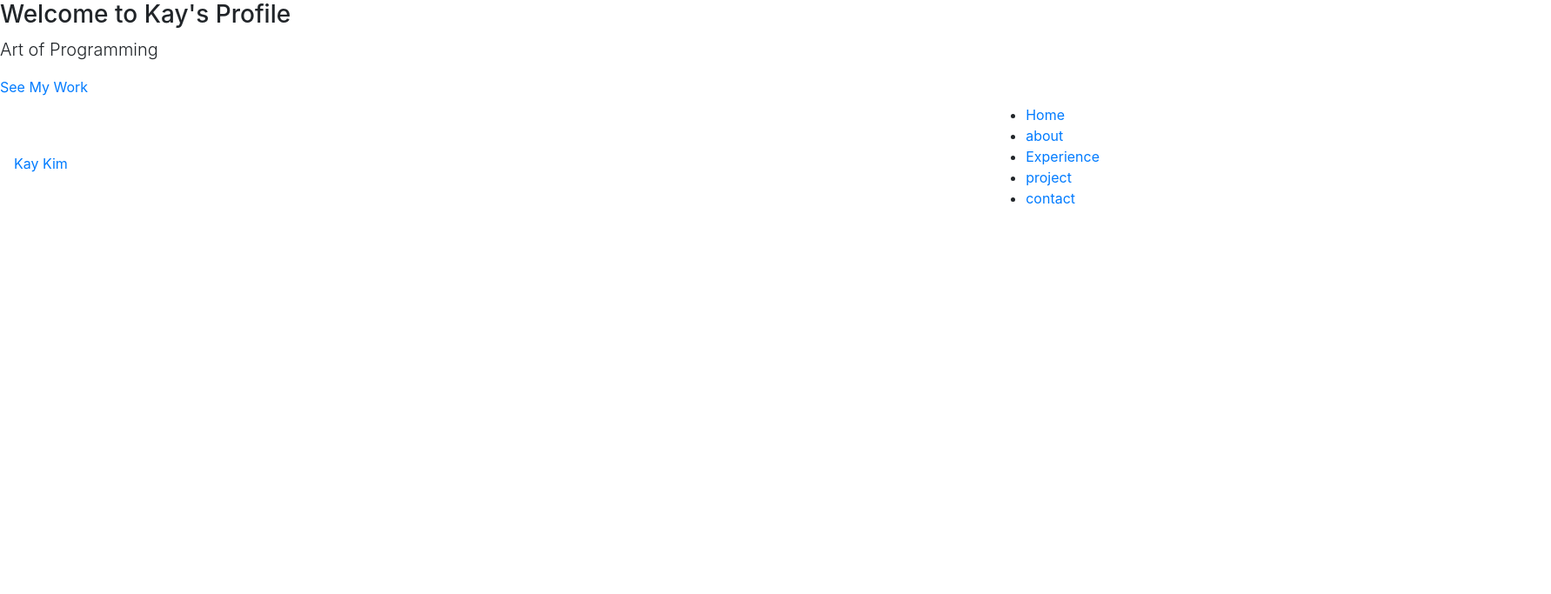
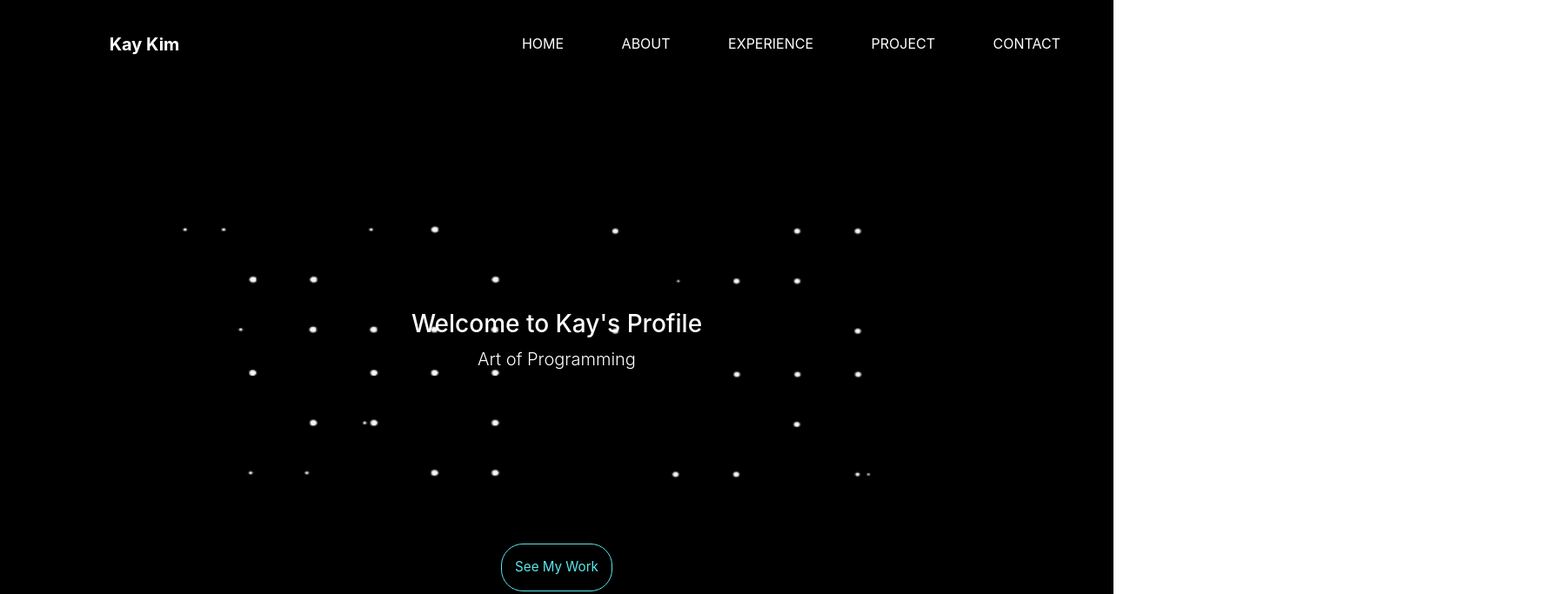
Before and after one commit to KayKim106/whoiskay, a plain HTML site: page index.html in a window 1280 px wide. Shown: the top 683 px of the page at 87% size, 1783 px wide, since content can reach past the window. Drawn offline with nearby package versions, Linux system fonts and the light colour scheme; files whose address does not match are found by name.

Commit message:
changed css style file

```diff
--- a/index.html
+++ b/index.html
@@ -8,7 +8,7 @@
     <script src="https://stackpath.bootstrapcdn.com/bootstrap/4.3.1/js/bootstrap.min.js" integrity="sha384-JjSmVgyd0p3pXB1rRibZUAYoIIy6OrQ6VrjIEaFf/nJGzIxFDsf4x0xIM+B07jRM" crossorigin="anonymous"></script>
     <link rel="stylesheet" href="https://stackpath.bootstrapcdn.com/bootstrap/4.3.1/css/bootstrap.min.css" integrity="sha384-ggOyR0iXCbMQv3Xipma34MD+dH/1fQ784/j6cY/iJTQUOhcWr7x9JvoRxT2MZw1T" crossorigin="anonymous">
     <link rel="stylesheet" href="https://use.fontawesome.com/releases/v5.8.2/css/all.css" integrity="sha384-oS3vJWv+0UjzBfQzYUhtDYW+Pj2yciDJxpsK1OYPAYjqT085Qq/1cq5FLXAZQ7Ay" crossorigin="anonymous">
-    <link rel="stylesheet" href="public/assets/css/style1.css">
+    <link rel="stylesheet" href="public/assets/css/style.css">
     <link rel="stylesheet" href="https://unpkg.com/aos@next/dist/aos.css" />
     <link rel="stylesheet" href="https://cdnjs.cloudflare.com/ajax/libs/font-awesome/4.7.0/css/font-awesome.min.css">
     <title>Who is Kay?</title>
--- a/public/assets/css/style2.css
+++ b/public/assets/css/style2.css
@@ -652,7 +652,6 @@ input:focus{
         position: absolute;
         top: 0;
         right:132px
-
     }
 
 
```
